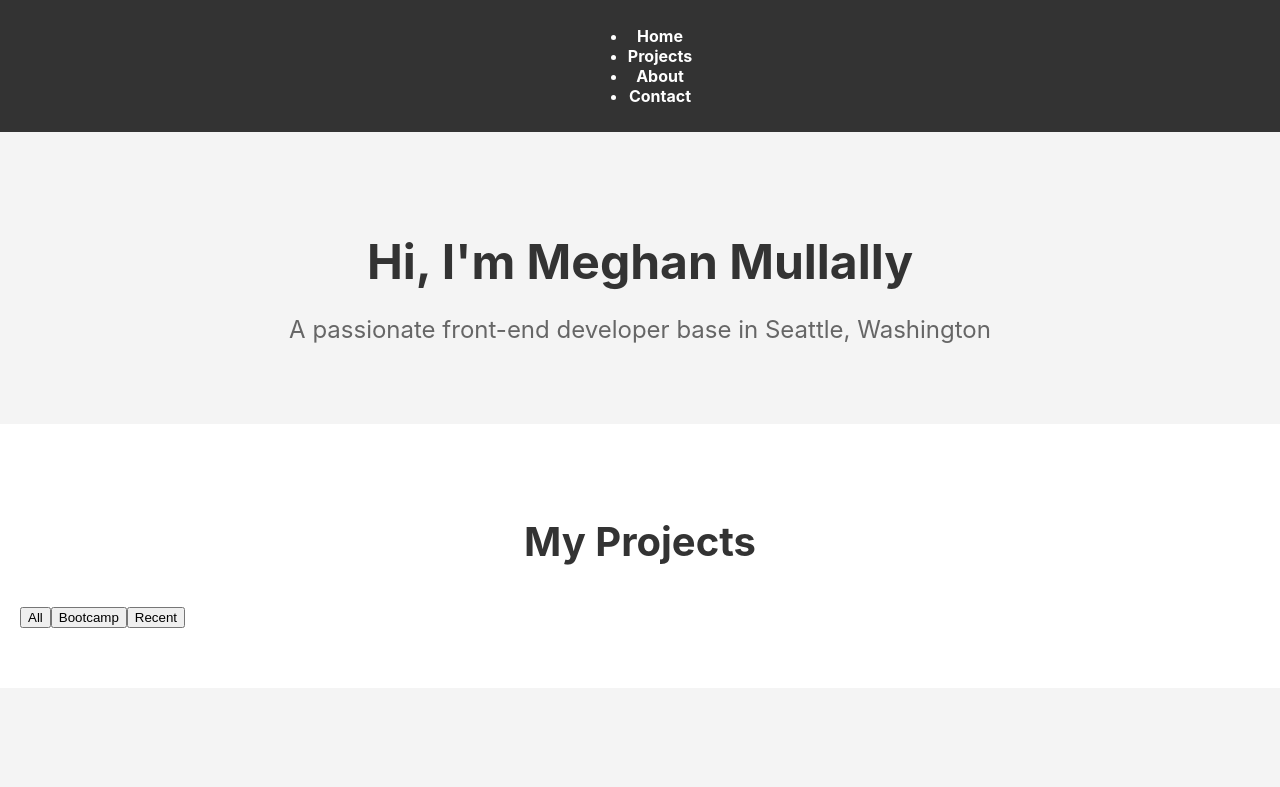
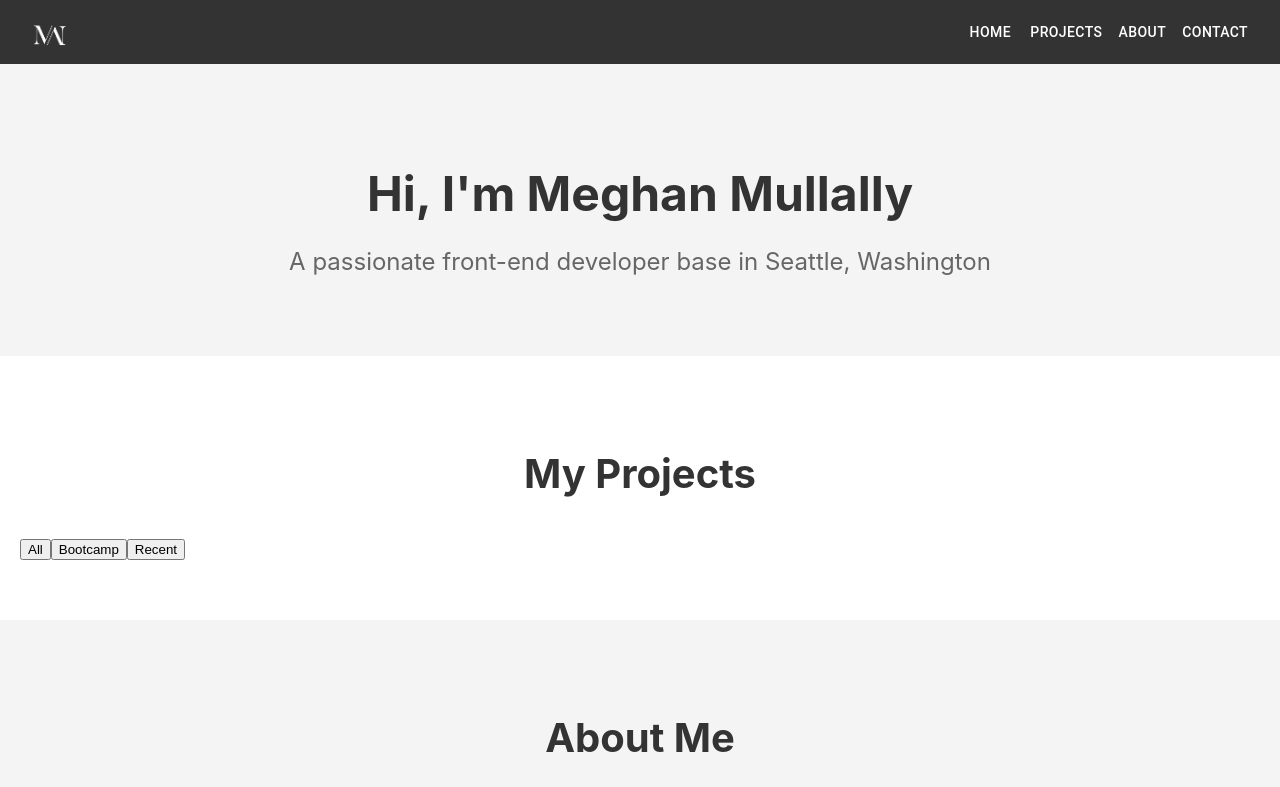
Before and after one commit to meghanmullally/meghanmullally.github.io, a React (Create React App) app: page / in a window 1280 px wide. Shown: the top 787 px of the page. Built offline with nearby package versions, Linux system fonts and the light colour scheme.

Commit message:
update header using appbar from ui and update styling

```diff
--- a/src/components/Header/Header.jsx
+++ b/src/components/Header/Header.jsx
@@ -1,18 +1,75 @@
-import React from 'react';
+import React, { useState } from 'react';
+import AppBar from '@mui/material/AppBar';
+import Toolbar from '@mui/material/Toolbar';
+import IconButton from '@mui/material/IconButton';
+import Menu from '@mui/material/Menu';
+import MenuItem from '@mui/material/MenuItem';
+import MenuIcon from '@mui/icons-material/Menu';
+import { Button, Box } from '@mui/material';
 import styles from './Header.module.css';
+import logo from '../../assets/images/logos/white/white-logos-06.png';
 
 function Header() {
+  const [anchorEl, setAnchorEl] = useState(null);
+
+  const handleMenuOpen = (event) => {
+    setAnchorEl(event.currentTarget);
+  };
+
+  const handleMenuClose = () => {
+    setAnchorEl(null);
+  };
+
   return (
-    <header className={styles.header}>
-      <nav className={styles.nav}>
-        <ul>
-          <li><a href="#hero">Home</a></li>
-          <li><a href="#projects">Projects</a></li>
-          <li><a href="#about">About</a></li>
-          <li><a href="#contact">Contact</a></li>
-        </ul>
-      </nav>
-    </header>
+    <AppBar position="static" sx={{ backgroundColor: '#333' }} className={styles.header}>
+      <Toolbar>
+        <img src={logo} alt="Logo" className={styles.logo} />
+
+        {/* Desktop Menu */}
+        <Box sx={{ display: { xs: 'none', md: 'flex' }, ml: 'auto' }}>
+          <Button color="inherit" href="#hero">Home</Button>
+          <Button color="inherit" href="#projects">Projects</Button>
+          <Button color="inherit" href="#about">About</Button>
+          <Button color="inherit" href="#contact">Contact</Button>
+        </Box>
+
+        {/* Mobile Menu */}
+        <Box sx={{ display: { xs: 'flex', md: 'none' }, ml: 'auto' }}>
+          <IconButton
+            size="large"
+            edge="start"
+            color="inherit"
+            aria-label="menu"
+            aria-controls="menu-appbar"
+            aria-haspopup="true"
+            onClick={handleMenuOpen}
+            className={styles.menuButton}
+          >
+            <MenuIcon />
+          </IconButton>
+          <Menu
+            id="menu-appbar"
+            anchorEl={anchorEl}
+            anchorOrigin={{
+              vertical: 'top',
+              horizontal: 'right',
+            }}
+            keepMounted
+            transformOrigin={{
+              vertical: 'top',
+              horizontal: 'right',
+            }}
+            open={Boolean(anchorEl)}
+            onClose={handleMenuClose}
+          >
+            <MenuItem onClick={handleMenuClose} component="a" href="#hero" className={styles.menuItem}>Home</MenuItem>
+            <MenuItem onClick={handleMenuClose} component="a" href="#projects" className={styles.menuItem}>Projects</MenuItem>
+            <MenuItem onClick={handleMenuClose} component="a" href="#about" className={styles.menuItem}>About</MenuItem>
+            <MenuItem onClick={handleMenuClose} component="a" href="#contact" className={styles.menuItem}>Contact</MenuItem>
+          </Menu>
+        </Box>
+      </Toolbar>
+    </AppBar>
   );
 }
 
--- a/src/components/Header/Header.module.css
+++ b/src/components/Header/Header.module.css
@@ -1,30 +1,16 @@
 .header {
     background-color: #333;
-    padding: 10px 0;
-    color: #fff;
+}
+
+.logo {
+    width: 50px;
+    margin-right: 10px;
+}
+
+.menuButton {
+    margin-right: 20px;
+}
+
+.menuItem {
     text-align: center;
 }
-
-.nav {
-    display: flex;
-    justify-content: center;
-    align-items: center;
-    list-style-type: none;
-    margin: 0;
-    padding: 0;
-}
-
-.nav li {
-    margin: 0 15px;
-}
-
-.nav a {
-    color: #fff;
-    text-decoration: none;
-    font-weight: bold;
-    font-size: 16px;
-}
-
-.nav a:hover {
-    text-decoration: underline;
-}
```
